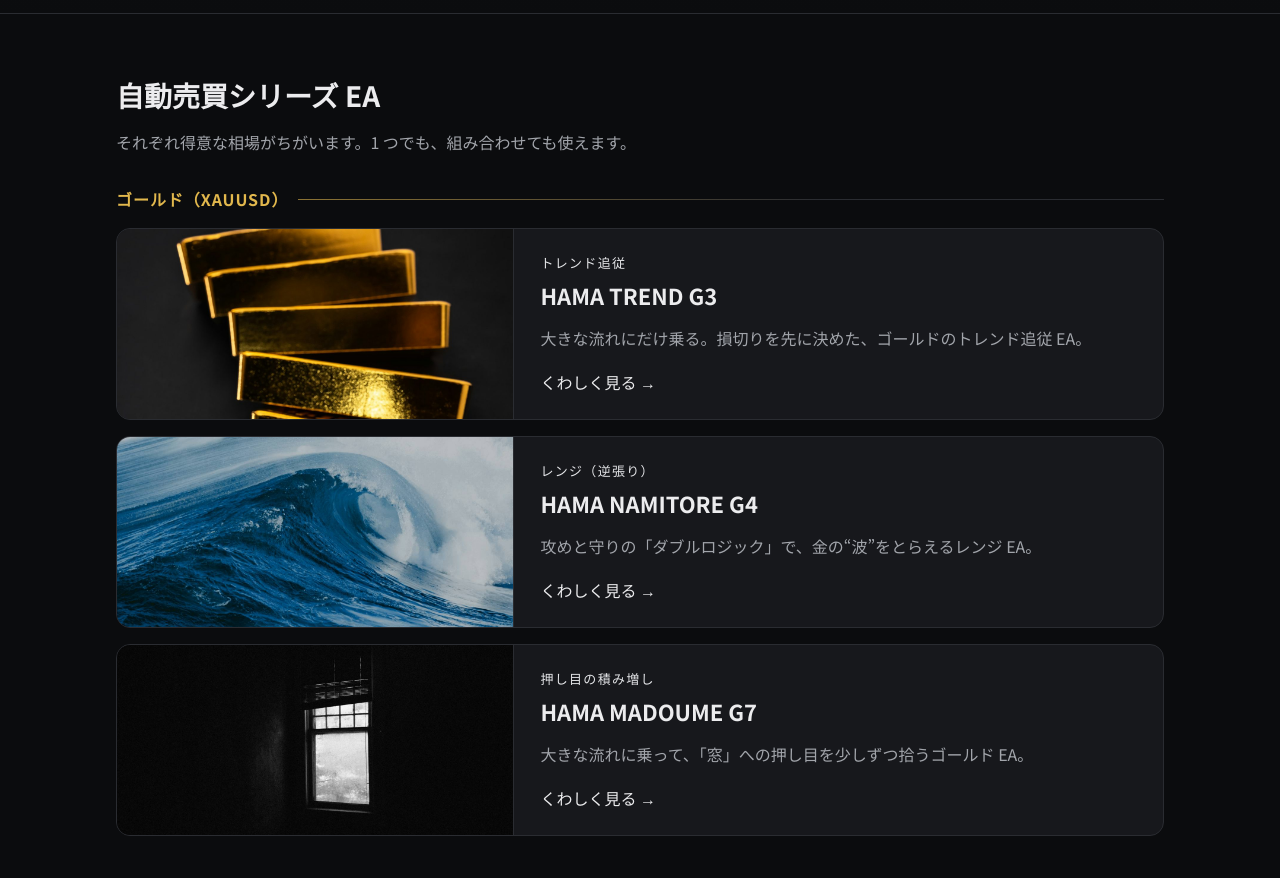
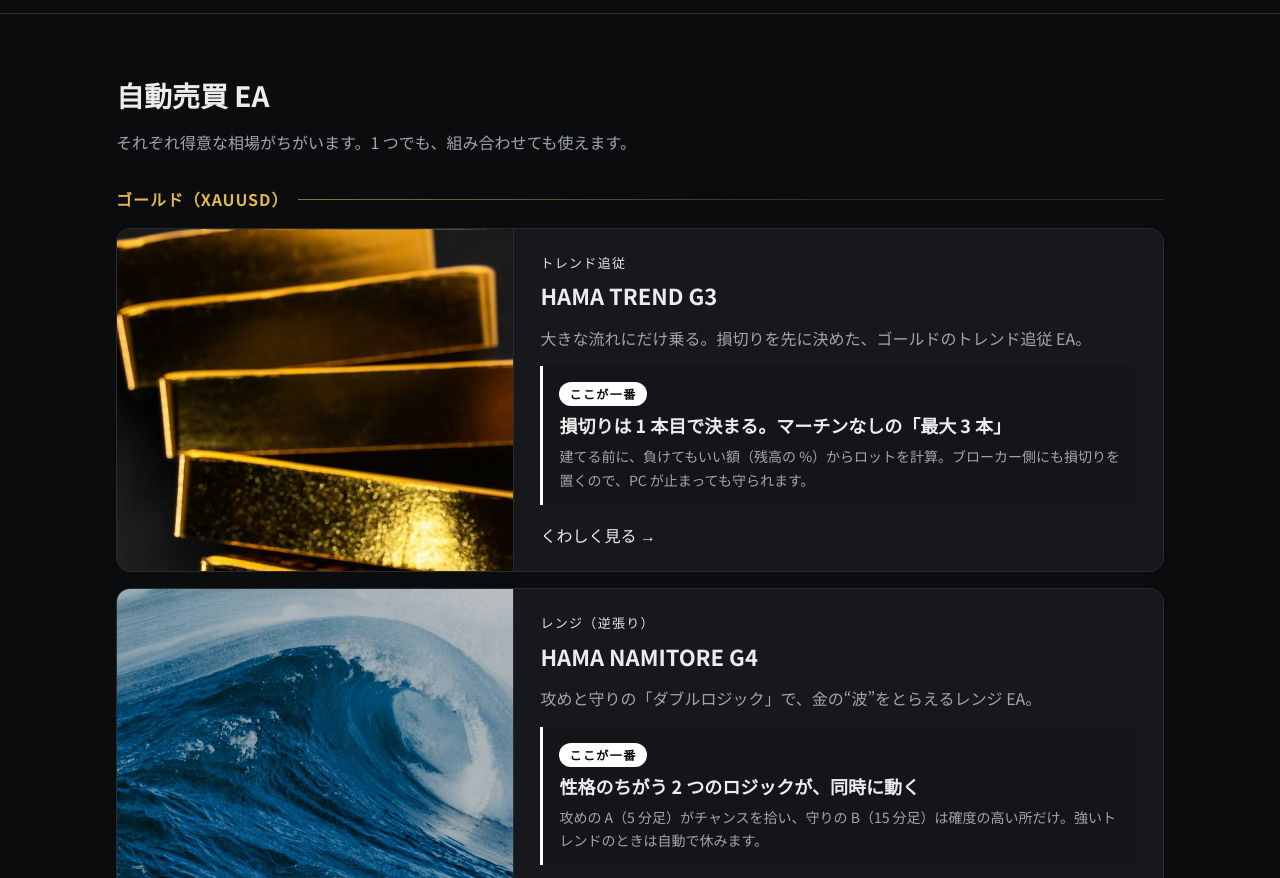
Before and after one commit to HAMANEA/hamanea.github.io, a plain HTML site: page index.html in a window 1280 px wide. Shown: the part 540-1418 px from the top of the page. Drawn offline with Linux system fonts and the light colour scheme.

Commit message:
Taller EA cards with key selling point; heading 自動売買 EA

```diff
--- a/index.html
+++ b/index.html
@@ -39,7 +39,7 @@
 
 <main>
 <section id="ea"><div class="wrap">
-  <h2>自動売買シリーズ EA</h2>
+  <h2>自動売買 EA</h2>
   <p class="sub">それぞれ得意な相場がちがいます。1 つでも、組み合わせても使えます。</p>
   <h3 class="cat xau">ゴールド（XAUUSD）</h3>
   <div class="cards rows">
@@ -49,6 +49,7 @@
         <span class="nick">トレンド追従</span>
         <h3>HAMA TREND G3</h3>
         <p>大きな流れにだけ乗る。損切りを先に決めた、ゴールドのトレンド追従 EA。</p>
+        <div class="point"><span class="pl">ここが一番</span><b>損切りは 1 本目で決まる。マーチンなしの「最大 3 本」</b><small>建てる前に、負けてもいい額（残高の %）からロットを計算。ブローカー側にも損切りを置くので、PC が止まっても守られます。</small></div>
         <span class="more">くわしく見る →</span>
       </div>
     </a>
@@ -58,6 +59,7 @@
         <span class="nick">レンジ（逆張り）</span>
         <h3>HAMA NAMITORE G4</h3>
         <p>攻めと守りの「ダブルロジック」で、金の“波”をとらえるレンジ EA。</p>
+        <div class="point"><span class="pl">ここが一番</span><b>性格のちがう 2 つのロジックが、同時に動く</b><small>攻めの A（5 分足）がチャンスを拾い、守りの B（15 分足）は確度の高い所だけ。強いトレンドのときは自動で休みます。</small></div>
         <span class="more">くわしく見る →</span>
       </div>
     </a>
@@ -67,6 +69,7 @@
         <span class="nick">押し目の積み増し</span>
         <h3>HAMA MADOUME G7</h3>
         <p>大きな流れに乗って、「窓」への押し目を少しずつ拾うゴールド EA。</p>
+        <div class="point"><span class="pl">ここが一番</span><b>1 本の損失は残高の 0.1%。小さく入って、流れの中で積み増す</b><small>大きな流れと同じ向きの押し目だけで、最大 7 本まで。利益が伸びたら損切りを追いかけて（トレール）、利益を伸ばします。</small></div>
         <span class="more">くわしく見る →</span>
       </div>
     </a>
--- a/style.css
+++ b/style.css
@@ -90,10 +90,15 @@ h3 { font-size: 19px; margin: 28px 0 8px; color: var(--gold2); }
 /* 横長のカードを縦に並べる（トップの EA 一覧） */
 .cards.rows { grid-template-columns: 1fr; gap: 16px; }
 .cards.rows .card { flex-direction: row; }
-.cards.rows .card .img { aspect-ratio: auto; width: 38%; min-height: 190px; border-bottom: 0; border-right: 1px solid var(--line); flex-shrink: 0; }
+.cards.rows .card .img { aspect-ratio: auto; width: 38%; min-height: 300px; border-bottom: 0; border-right: 1px solid var(--line); flex-shrink: 0; }
 .cards.rows .card .body { padding: 22px 26px; justify-content: center; }
 .cards.rows .card h3 { font-size: 22px; }
 .cards.rows .card p { font-size: 16px; }
+/* カードの「一番のアピールポイント」 */
+.card .point { border-left: 3px solid var(--gold2); background: var(--bg2); border-radius: 0 10px 10px 0; padding: 12px 16px; margin: 0 0 16px; }
+.card .point .pl { display: inline-block; font-size: 12px; letter-spacing: .12em; color: var(--bg); background: var(--gold2); border-radius: 99px; padding: 1px 10px; margin-bottom: 6px; font-weight: 700; }
+.card .point b { display: block; font-size: 18px; line-height: 1.5; color: var(--text); }
+.card .point small { display: block; margin-top: 6px; color: var(--sub); font-size: 14px; line-height: 1.7; }
 @media (max-width: 640px) {
   .cards.rows .card { flex-direction: column; }
   .cards.rows .card .img { width: 100%; min-height: 0; aspect-ratio: 16 / 7; border-right: 0; border-bottom: 1px solid var(--line); }
```
